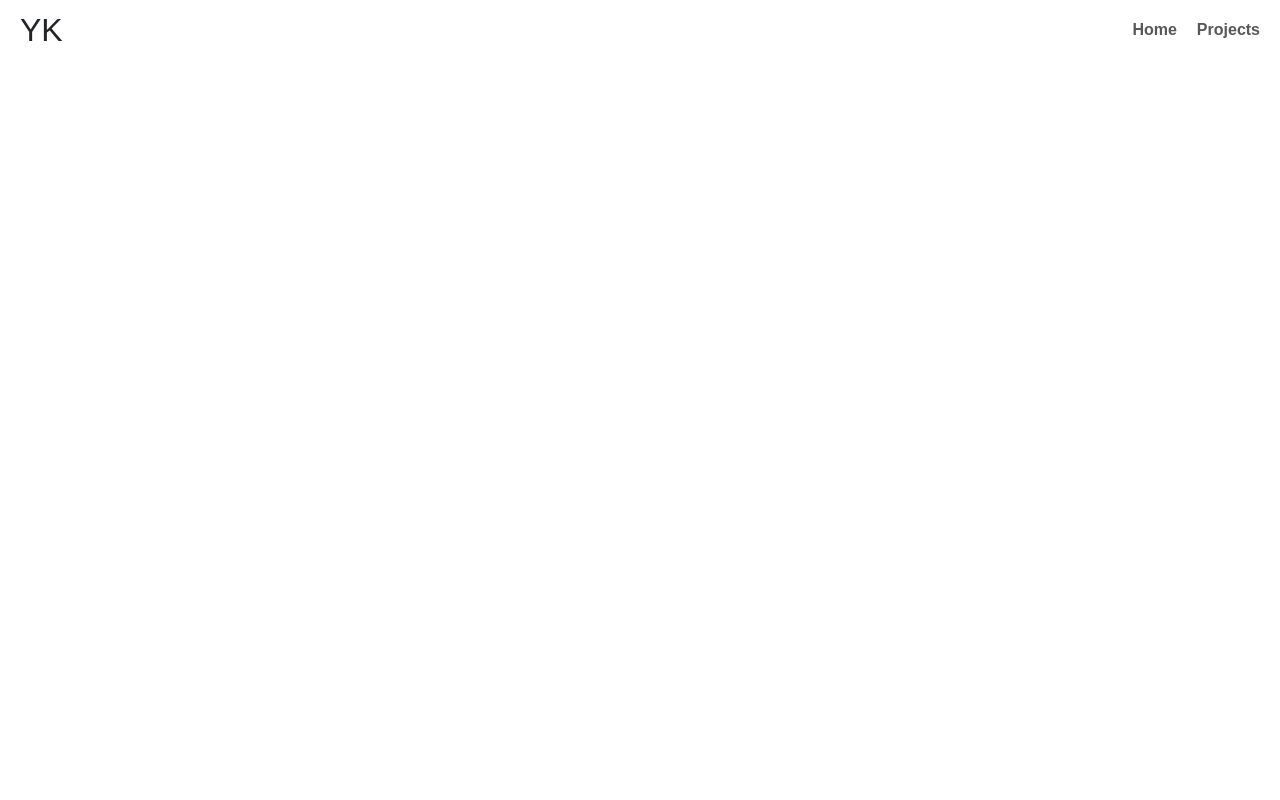
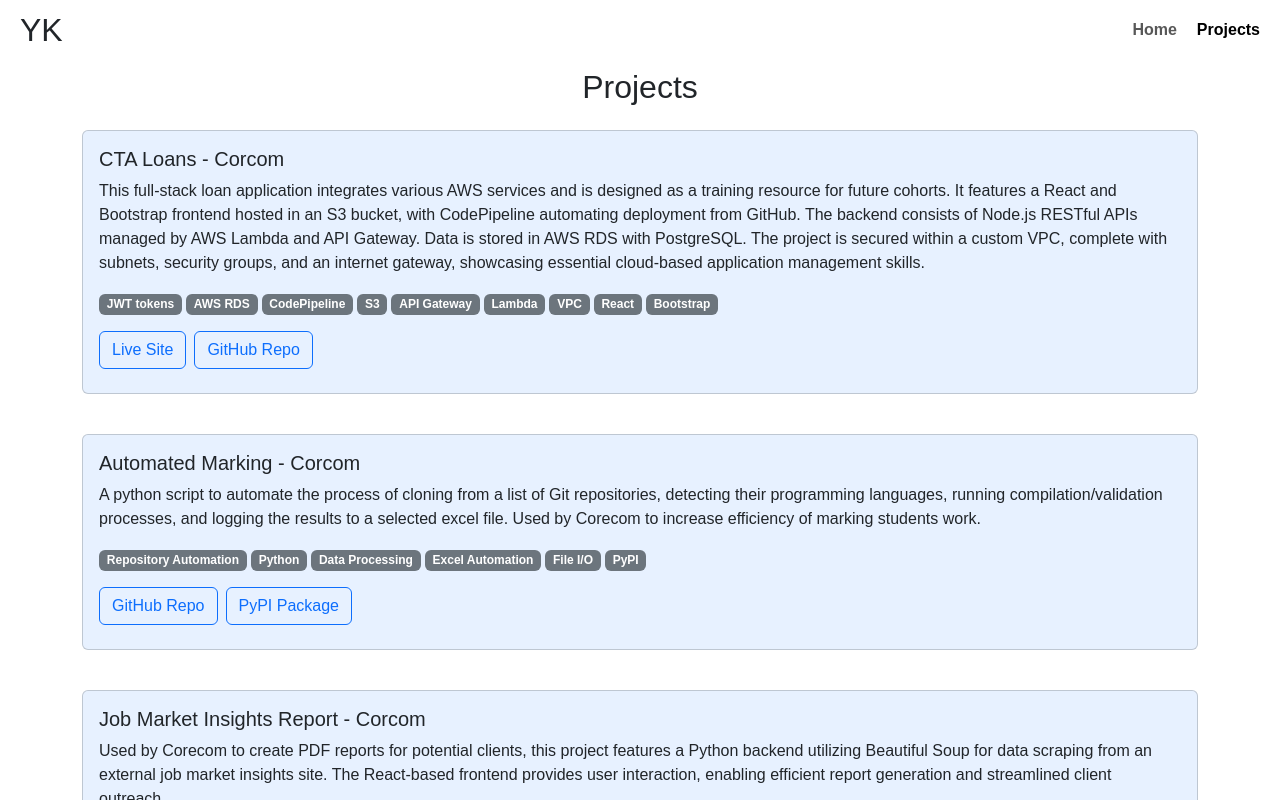
Before and after one commit to kawooky/personal-website, a React (Create React App) app: page /personal-website/Projects in a window 1280 px wide. Before the commit this address had no page. Shown: the top 800 px of the page. Built offline with nearby package versions, Linux system fonts and the light colour scheme.

Commit message:
made changes to styling and project cards

```diff
--- a/src/components/Home/Home.js
+++ b/src/components/Home/Home.js
@@ -1,7 +1,6 @@
 import React from "react";
 import "bootstrap/dist/css/bootstrap.min.css";
 import { Container, Row, Col, Card, Button } from "react-bootstrap";
-import { Link } from "react-router-dom";
 import YoussefImage from "./10442350_8503992191299832-modified.png";
 import styles from "./Home.module.css";
 import { projects } from "../Projects/projectsData.js"; // Import the projects array
@@ -14,7 +13,7 @@ const Home = () => {
       {/* Hero Section */}
       <section className={`${styles.hero} bg-light text-dark py-5`}>
         <Container className="text-center">
-          <Row className="align-items-center">
+          <Row className="my-4 align-items-center">
             <Col md={6} className="mx-auto">
               <h1 className={styles.heroTitle}>Youssef Kawook</h1>
               <p className={styles.heroSubtitle}>
@@ -47,7 +46,7 @@ const Home = () => {
             },
             {
               title: "Tools and Technologies",
-              skills: ["RStudio", "Git", "Maven", "AWS"],
+              skills: ["AWS", "RStudio", "Git", "Maven"],
             },
             {
               title: "Databases",
@@ -87,9 +86,11 @@ const Home = () => {
       {/* Experience Section */}
       <section className="py-5 bg-light">
         <Container>
-          <h2 className="text-center mb-4">Coding Experience</h2>
-          <Row>
-            <Col md={8}>
+          <h2 className="text-left mb-4">Coding Experience</h2>
+          <Row className="justify-content-center align-items-center">
+            <Col md={9} className="text-left">
+              {" "}
+              {/* Added text-center here */}
               <ul className={styles.experienceList}>
                 <li>
                   <strong>Corecom Technology Academy:</strong> Solo backend and
@@ -123,7 +124,7 @@ const Home = () => {
                 </li>
               </ul>
             </Col>
-            <Col md={4} className="text-center">
+            <Col md={3} className="text-center">
               <img
                 src={YoussefImage}
                 className={`${styles.profileImage} img-fluid`}
@@ -139,7 +140,11 @@ const Home = () => {
         <Container>
           <h2 className="text-center mb-4">Top Projects</h2>
           {topProjects.map((project, index) => (
-            <Card key={index} className="my-3 border-light shadow-sm">
+            <Card
+              key={index}
+              className="my-5 border-light shadow-sm"
+              style={{ backgroundColor: "#e7f1ff" }}
+            >
               <Card.Body>
                 <Card.Title>{project.title}</Card.Title>
                 <Card.Text>{project.description}</Card.Text>
@@ -165,11 +170,13 @@ const Home = () => {
           ))}
 
           <div className="text-center mt-4">
-            <Link to="/Projects">
-              <Button variant="primary" size="lg">
-                View More
-              </Button>
-            </Link>
+            <Button
+              variant="primary"
+              size="lg"
+              href="/personal-website/Projects"
+            >
+              View More
+            </Button>
           </div>
         </Container>
       </section>
--- a/src/components/Home/Home.module.css
+++ b/src/components/Home/Home.module.css
@@ -34,12 +34,13 @@
   border-radius: 5px; /* Optional: Rounded corners for tags */
 }
 
-/* Experience Section */
 .experienceList {
   list-style-type: none;
   padding: 0;
   font-size: 1rem;
   line-height: 1.6;
+  /* background-color: #a8ccff; */
+  height: 100%;
 }
 
 .profileImage {
--- a/src/components/Projects/projectsData.js
+++ b/src/components/Projects/projectsData.js
@@ -1,6 +1,6 @@
 export const projects = [
   {
-    title: "CTA Loans",
+    title: "CTA Loans - Corcom",
     description:
       "This full-stack loan application integrates various AWS services and is designed as a training resource for future cohorts. It features a React and Bootstrap frontend hosted in an S3 bucket, with CodePipeline automating deployment from GitHub. The backend consists of Node.js RESTful APIs managed by AWS Lambda and API Gateway. Data is stored in AWS RDS with PostgreSQL. The project is secured within a custom VPC, complete with subnets, security groups, and an internet gateway, showcasing essential cloud-based application management skills.",
     technologies: [
@@ -23,7 +23,7 @@ export const projects = [
     ],
   },
   {
-    title: "Automated Marking",
+    title: "Automated Marking - Corcom",
     description:
       "A python script to automate the process of cloning from a list of Git repositories, detecting their programming languages, running compilation/validation processes, and logging the results to a selected excel file. Used by Corecom to increase efficiency of marking students work.",
     technologies: [
@@ -46,7 +46,7 @@ export const projects = [
     ],
   },
   {
-    title: "Job Market Insights Report",
+    title: "Job Market Insights Report - Corcom",
     description:
       "Used by Corecom to create PDF reports for potential clients, this project features a Python backend utilizing Beautiful Soup for data scraping from an external job market insights site. The React-based frontend provides user interaction, enabling efficient report generation and streamlined client outreach.",
     technologies: [
@@ -145,7 +145,7 @@ export const projects = [
   {
     title: "Dissertation",
     description:
-      "University of Leeds Mathematics bachelor's degree dissertation titled Computational Applied Mathematics. Using python to perform various numerical approximation schemes to approximate three important mathematical problems.",
+      "University of Leeds Mathematics bachelor's degree dissertation titled Computational Applied Mathematics. Using python to perform various numerical schemes to approximate three important mathematical problems.",
     technologies: ["Python", "LaTeX"],
     links: [
       {
--- a/src/index.js
+++ b/src/index.js
@@ -7,7 +7,7 @@ import { BrowserRouter } from "react-router-dom";
 
 const root = ReactDOM.createRoot(document.getElementById("root"));
 root.render(
-  <BrowserRouter basename="/">
+  <BrowserRouter basename="/personal-website">
     <App />
   </BrowserRouter>
 );
```
